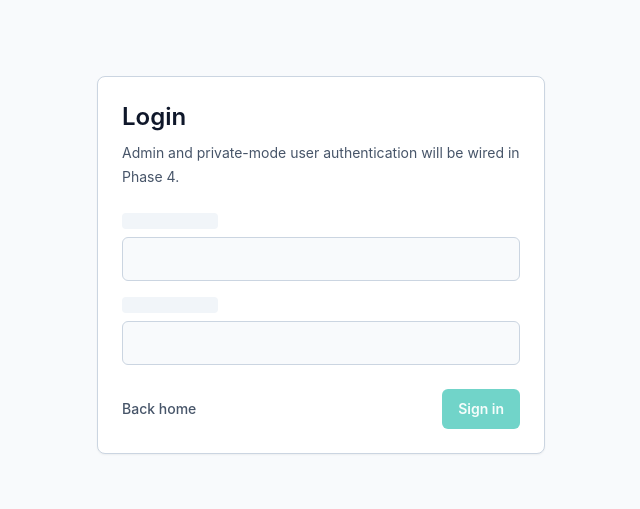
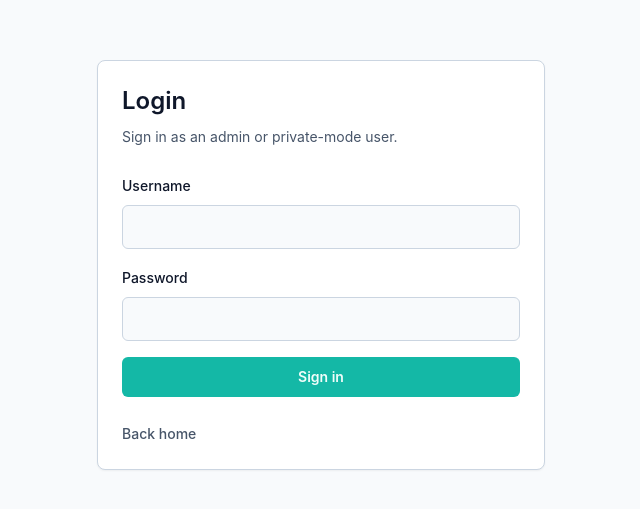
Before and after one commit to Kourosh37/meet37, a Next.js app in the folder frontend/: page /login in a window 1280 px wide. Shown: the part 135-644 px from the top of the page, without its empty margins (319-959 px from the left). Built offline with nearby package versions, Linux system fonts and the light colour scheme; no server answers.

Commit message:
Wire login form and admin auth guard
Implement the client login form with validation, auth store submission, toast feedback, and post-login routing. Add a hydration-aware admin auth guard and wrap the admin shell so protected pages wait for session recovery before redirecting.

```diff
--- a/frontend/src/app/(auth)/login/page.tsx
+++ b/frontend/src/app/(auth)/login/page.tsx
@@ -33,6 +33,7 @@ Future tests: success path, loading path, error path, accessibility expectations
 */
 
 import Link from "next/link";
+import { LoginForm } from "@/features/auth/components/LoginForm";
 
 export default function LoginPage() {
   return (
@@ -40,30 +41,14 @@ export default function LoginPage() {
       <div className="space-y-2">
         <h1 className="text-2xl font-semibold tracking-normal text-surface-foreground">Login</h1>
         <p className="text-sm leading-6 text-muted-foreground">
-          Admin and private-mode user authentication will be wired in Phase 4.
+          Sign in as an admin or private-mode user.
         </p>
       </div>
-      <div className="mt-6 grid gap-4">
-        <div className="space-y-2">
-          <div className="h-4 w-24 rounded bg-muted" aria-hidden="true" />
-          <div className="h-11 rounded-md border border-border bg-background" aria-hidden="true" />
-        </div>
-        <div className="space-y-2">
-          <div className="h-4 w-24 rounded bg-muted" aria-hidden="true" />
-          <div className="h-11 rounded-md border border-border bg-background" aria-hidden="true" />
-        </div>
-      </div>
-      <div className="mt-6 flex items-center justify-between gap-3">
+      <LoginForm />
+      <div className="mt-6">
         <Link className="text-sm font-medium text-muted-foreground hover:text-foreground" href="/">
           Back home
         </Link>
-        <button
-          className="rounded-md bg-primary px-4 py-2.5 text-sm font-semibold text-primary-foreground opacity-60"
-          disabled
-          type="button"
-        >
-          Sign in
-        </button>
       </div>
     </section>
   );
--- a/frontend/src/app/admin/layout.tsx
+++ b/frontend/src/app/admin/layout.tsx
@@ -33,13 +33,16 @@ Future tests: admin guard behavior, public/private toggle, user CRUD validation,
 */
 
 import { Sidebar } from "@/components/layout/Sidebar";
+import { AuthGuard } from "@/features/auth/components/AuthGuard";
 import type { ReactNode } from "react";
 
 export default function AdminLayout({ children }: { children: ReactNode }) {
   return (
     <div className="min-h-screen bg-background text-foreground md:flex">
       <Sidebar />
-      <main className="min-w-0 flex-1 px-4 py-6 sm:px-6 lg:px-8">{children}</main>
+      <main className="min-w-0 flex-1 px-4 py-6 sm:px-6 lg:px-8">
+        <AuthGuard adminOnly>{children}</AuthGuard>
+      </main>
     </div>
   );
 }
--- a/frontend/src/features/auth/components/AuthGuard.tsx
+++ b/frontend/src/features/auth/components/AuthGuard.tsx
@@ -32,9 +32,48 @@ Future tests: login success/failure, token persistence, refresh rotation, logout
 
 */
 
-// Auth guard placeholder.
-//
-// Planned responsibilities:
-// - Gate admin and private-mode creation UI by auth state.
-// - Redirect unauthenticated users to login when route-level protection is needed.
-// - Avoid storing routing policy in visual components.
+"use client";
+
+import { useRouter } from "next/navigation";
+import { type ReactNode, useEffect } from "react";
+import { useAuth } from "@/features/auth/hooks/useAuth";
+
+export function AuthGuard({
+  adminOnly = false,
+  children
+}: {
+  adminOnly?: boolean;
+  children: ReactNode;
+}) {
+  const router = useRouter();
+  const { hydrate, hydrated, isAdmin, isAuthenticated, status } = useAuth();
+
+  useEffect(() => {
+    hydrate();
+  }, [hydrate]);
+
+  useEffect(() => {
+    if (!hydrated) {
+      return;
+    }
+
+    if (status === "anonymous") {
+      router.replace("/login");
+      return;
+    }
+
+    if (adminOnly && isAuthenticated && !isAdmin) {
+      router.replace("/");
+    }
+  }, [adminOnly, hydrated, isAdmin, isAuthenticated, router, status]);
+
+  if (!hydrated || !isAuthenticated || (adminOnly && !isAdmin)) {
+    return (
+      <div className="flex min-h-64 items-center justify-center rounded-lg border border-border bg-surface p-6 text-sm text-muted-foreground">
+        Checking access...
+      </div>
+    );
+  }
+
+  return children;
+}
--- a/frontend/src/features/auth/components/LoginForm.tsx
+++ b/frontend/src/features/auth/components/LoginForm.tsx
@@ -32,9 +32,82 @@ Future tests: login success/failure, token persistence, refresh rotation, logout
 
 */
 
-// Login form placeholder.
-//
-// Planned responsibilities:
-// - Render credential fields and submit state.
-// - Validate with zod through react-hook-form.
-// - Dispatch login through the auth feature hook.
+"use client";
+
+import { zodResolver } from "@hookform/resolvers/zod";
+import { useRouter } from "next/navigation";
+import { useForm } from "react-hook-form";
+import { toast } from "sonner";
+import { useAuth } from "@/features/auth/hooks/useAuth";
+import { loginSchema, type LoginFormValues } from "@/lib/utils/validators";
+
+export function LoginForm() {
+  const router = useRouter();
+  const { error, loginWithCredentials, status } = useAuth();
+  const {
+    formState: { errors },
+    handleSubmit,
+    register
+  } = useForm<LoginFormValues>({
+    resolver: zodResolver(loginSchema)
+  });
+
+  const isSubmitting = status === "authenticating";
+
+  async function onSubmit(values: LoginFormValues) {
+    try {
+      const session = await loginWithCredentials(values.username, values.password);
+
+      toast.success("Signed in");
+      router.push(session.isAdmin ? "/admin" : "/rooms/new");
+    } catch {
+      toast.error("Login failed");
+    }
+  }
+
+  return (
+    <form className="mt-6 grid gap-4" onSubmit={handleSubmit(onSubmit)}>
+      <div className="space-y-2">
+        <label className="text-sm font-medium text-surface-foreground" htmlFor="username">
+          Username
+        </label>
+        <input
+          autoComplete="username"
+          className="h-11 w-full rounded-md border border-border bg-background px-3 text-sm text-foreground"
+          id="username"
+          type="text"
+          {...register("username")}
+        />
+        {errors.username ? (
+          <p className="text-sm text-danger">{errors.username.message}</p>
+        ) : null}
+      </div>
+
+      <div className="space-y-2">
+        <label className="text-sm font-medium text-surface-foreground" htmlFor="password">
+          Password
+        </label>
+        <input
+          autoComplete="current-password"
+          className="h-11 w-full rounded-md border border-border bg-background px-3 text-sm text-foreground"
+          id="password"
+          type="password"
+          {...register("password")}
+        />
+        {errors.password ? (
+          <p className="text-sm text-danger">{errors.password.message}</p>
+        ) : null}
+      </div>
+
+      {error ? <p className="text-sm text-danger">{error}</p> : null}
+
+      <button
+        className="rounded-md bg-primary px-4 py-2.5 text-sm font-semibold text-primary-foreground transition hover:bg-primary/90 disabled:cursor-not-allowed disabled:opacity-60"
+        disabled={isSubmitting}
+        type="submit"
+      >
+        {isSubmitting ? "Signing in..." : "Sign in"}
+      </button>
+    </form>
+  );
+}
--- a/frontend/src/features/auth/stores/authStore.ts
+++ b/frontend/src/features/auth/stores/authStore.ts
@@ -49,6 +49,7 @@ type AuthStatus = "anonymous" | "authenticated" | "authenticating" | "refreshing
 
 export interface AuthState {
   error: string | null;
+  hydrated: boolean;
   session: StoredAuthSession | null;
   status: AuthStatus;
   isAdmin: boolean;
@@ -63,6 +64,7 @@ function setStoredSession(session: StoredAuthSession) {
   saveAuthSession(session);
   return {
     error: null,
+    hydrated: true,
     isAdmin: session.isAdmin,
     isAuthenticated: true,
     session,
@@ -74,6 +76,7 @@ function anonymousState(error: string | null = null) {
   clearAuthSession();
   return {
     error,
+    hydrated: true,
     isAdmin: false,
     isAuthenticated: false,
     session: null,
@@ -83,6 +86,7 @@ function anonymousState(error: string | null = null) {
 
 export const useAuthStore = create<AuthState>((set) => ({
   error: null,
+  hydrated: false,
   isAdmin: false,
   isAuthenticated: false,
   session: null,
@@ -100,7 +104,7 @@ export const useAuthStore = create<AuthState>((set) => ({
   },
 
   loginWithCredentials: async (username, password) => {
-    set({ error: null, status: "authenticating" });
+    set({ error: null, hydrated: true, status: "authenticating" });
 
     try {
       const response = await login({ password, username });
@@ -123,7 +127,7 @@ export const useAuthStore = create<AuthState>((set) => ({
       return false;
     }
 
-    set({ error: null, status: "refreshing" });
+    set({ error: null, hydrated: true, status: "refreshing" });
 
     try {
       const response = await refresh({ refresh_token: refreshToken });
```
